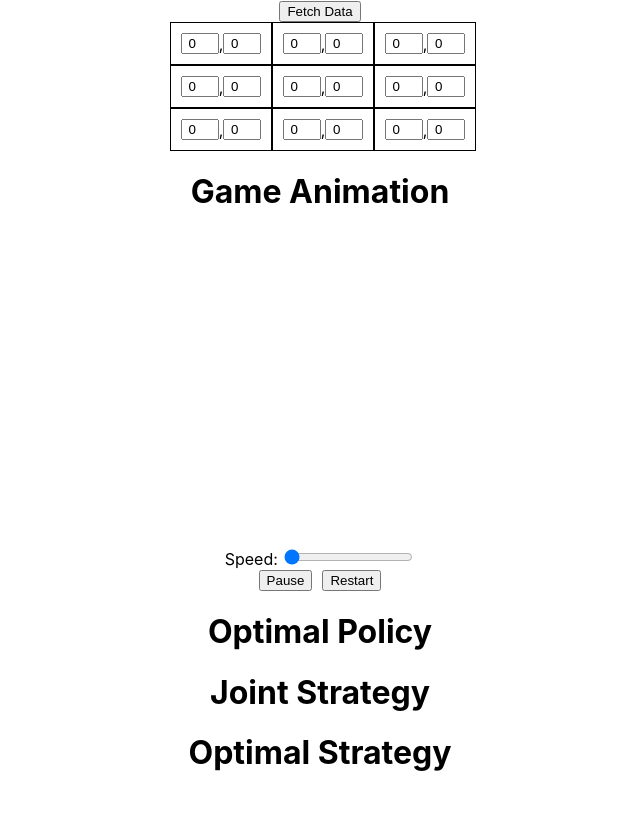
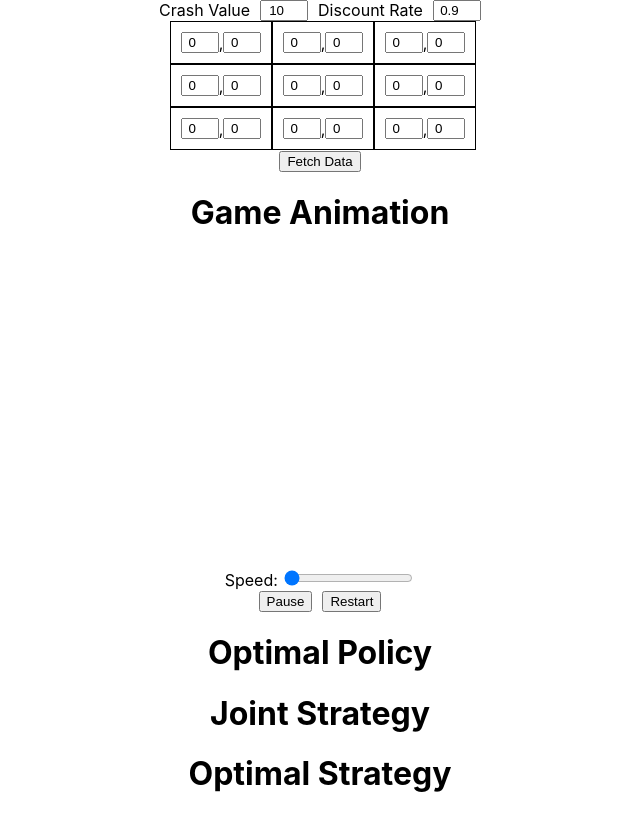
Before and after one commit to zelongjiang123/GameVisualization, a React app: page / in a window 1280 px wide. Shown: the whole page, without its empty margins (320-960 px from the left). Built offline with nearby package versions, Linux system fonts and the light colour scheme.

Commit message:
add more input options

```diff
--- a/src/App.tsx
+++ b/src/App.tsx
@@ -25,13 +25,15 @@ function App() {
       .map(() => Array(3).fill([0, 0]));
 
     const [rewardMatrix, setRewardMatrix] = useState<number[][][]>(initialMatrix);
+    const [crashValue, setCrashValue] = useState<number>(10);
+    const [discountRate, setDiscountRate] = useState<number>(0.9);
 
 
   const handleButtonClick = async () => {
     console.log("click");
     setMessage("");
     setLoading(true);
-    let {arrows, policies, positionsForAllPlayers, arrowsJointPolicy} = await getGameResult(rewardMatrix, (message) => setMessage(message));
+    let {arrows, policies, positionsForAllPlayers, arrowsJointPolicy} = await getGameResult(rewardMatrix, crashValue, discountRate, (message) => setMessage(message));
     console.log(arrows)
     setArrows(arrows);
     setPolicies(policies);
@@ -44,12 +46,14 @@ function App() {
     <div className="App">
       { !loading &&
       <div className='content'>
-        <div>
-        <button onClick={()=>{handleButtonClick();}}>Fetch Data</button>
-        </div>
-        <GameInputContext.Provider value={{rewardMatrix, setRewardMatrixCallback: (matrix) => setRewardMatrix(matrix)}}>
+
+        <GameInputContext.Provider value={{rewardMatrix, setRewardMatrixCallback: (matrix) => setRewardMatrix(matrix), crashValue, setCrashValueCallback: (value) => setCrashValue(value), discountRate, setDiscountRateCallback: (value) => setDiscountRate(value)}}>
           <GameInput/>
         </GameInputContext.Provider>
+
+        <div>
+          <button onClick={()=>{handleButtonClick();}}>Fetch Data</button>
+        </div>
 
         <GameAnimationPage positions1={positionsForAllPlayers[0]} positions2={positionsForAllPlayers[1]}/>
         <OptimalStrategyPage arrows={arrows}/>
--- a/src/api_calls/apiCall.tsx
+++ b/src/api_calls/apiCall.tsx
@@ -18,7 +18,7 @@ interface GetGameResultAPIResponse {
 const server_url_local = "http://localhost:8080";
 const server_url = "https://www.zelongjiang.cc";
 
-export async function getGameResult(rewardMatrix: number[][][], onMessage: (message: string) => void): Promise<GetGameResultResponse> {
+export async function getGameResult(rewardMatrix: number[][][], crashValue: number, discountRate: number, onMessage: (message: string) => void): Promise<GetGameResultResponse> {
 
     return new Promise(async (resolve, reject) => {
         try {
@@ -30,10 +30,16 @@ export async function getGameResult(rewardMatrix: number[][][], onMessage: (mess
              * and then call the game_result (GET)
              */
 
+            const data = {
+                rewardMatrix,
+                crashValue,
+                discountRate,
+            }
+
             const response = await fetch(`${server_url_local}/api/start_game`, {
                 method: "POST",
                 headers: { "Content-Type": "application/json" },
-                body: JSON.stringify(rewardMatrix),
+                body: JSON.stringify(data),
             });
 
             if (!response.ok) {
--- a/src/components/GameInput.less
+++ b/src/components/GameInput.less
@@ -1,4 +1,15 @@
 .game-input {
+    .game-input-textbox-container {
+        justify-content: center;
+        display: flex;
+        gap: 10px;
+        .game-input-textbox {
+            display: flex;
+            gap: 10px;
+        }
+    }
+
+    .game-input-container {
         display: grid;
         grid-template-columns: repeat(3, 1fr);
         max-width: 300px;
@@ -14,3 +25,4 @@
             text-align: center;
         }
     }
+}
--- a/src/components/GameInput.tsx
+++ b/src/components/GameInput.tsx
@@ -16,8 +16,45 @@ const GameInput: React.FC = () => {
     context.setRewardMatrixCallback(newMatrix);
   };
 
+  const handleCrashValueChange = (value: string) => {
+    const numericValue = value ? parseInt(value) : 0;
+    context.setCrashValueCallback(numericValue);
+  }
+
+  const handleDiscountRateChange = (value: string) => {
+    let numericValue = value ? parseInt(value) : 0;
+    if(numericValue >= 1){
+      numericValue = 0.9;
+    }
+    context.setDiscountRateCallback(numericValue);
+  }
+
   return (
     <div className="game-input">
+      <div className="game-input-textbox-container">
+        <div  className="game-input-textbox">
+          <label>Crash Value</label>
+          <input
+            type="number"
+            step="1"
+            value={context.crashValue}
+            onChange={(e) => handleCrashValueChange(e.target.value)}
+            style={{ width: "40px", textAlign: "center" }}
+          />
+        </div>
+
+        <div  className="game-input-textbox">
+          <label>Discount Rate</label>
+          <input
+            type="number"
+            step="1"
+            value={context.discountRate}
+            onChange={(e) => handleDiscountRateChange(e.target.value)}
+            style={{ width: "40px", textAlign: "center" }}
+          />
+        </div>
+      </div>
+      <div className="game-input-container">
         {context.rewardMatrix.map((row, rowIndex) =>
           row.map((cell, colIndex) => (
             <div
@@ -43,6 +80,7 @@ const GameInput: React.FC = () => {
           ))
         )}
       </div>
+    </div>
   );
 };
 
--- a/src/contexts/GameInputContext.tsx
+++ b/src/contexts/GameInputContext.tsx
@@ -4,10 +4,18 @@ import React, { createContext, useContext, useState } from "react";
 export interface GameInputContextType {
   rewardMatrix: number[][][];
   setRewardMatrixCallback: (matrix: number[][][]) => void;
+  crashValue: number;
+  setCrashValueCallback: (value: number) => void;
+  discountRate: number;
+  setDiscountRateCallback: (value: number) => void;
 }
 
 // Create the context with a default value (null or default object)
 export const GameInputContext = createContext<GameInputContextType>({
   rewardMatrix: [],
   setRewardMatrixCallback: () => {},
+  crashValue: 10,
+  setCrashValueCallback: () => {},
+  discountRate: 0.9,
+  setDiscountRateCallback: () => {},
 });
```
Lines whose indentation alone changed are shown as unchanged.
